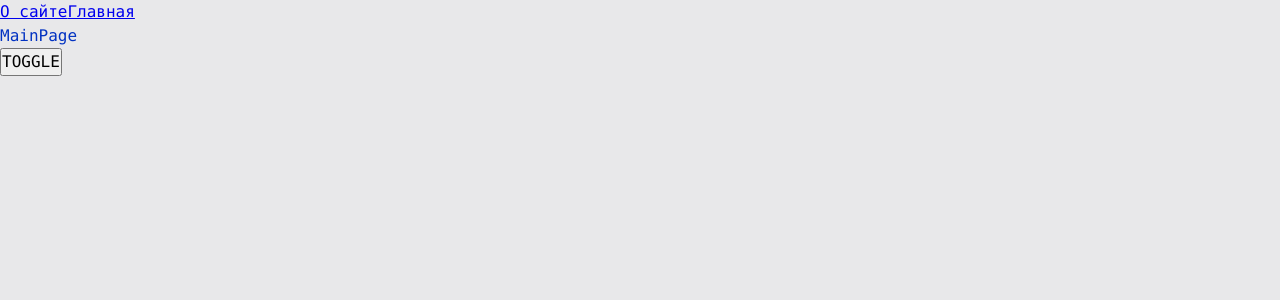
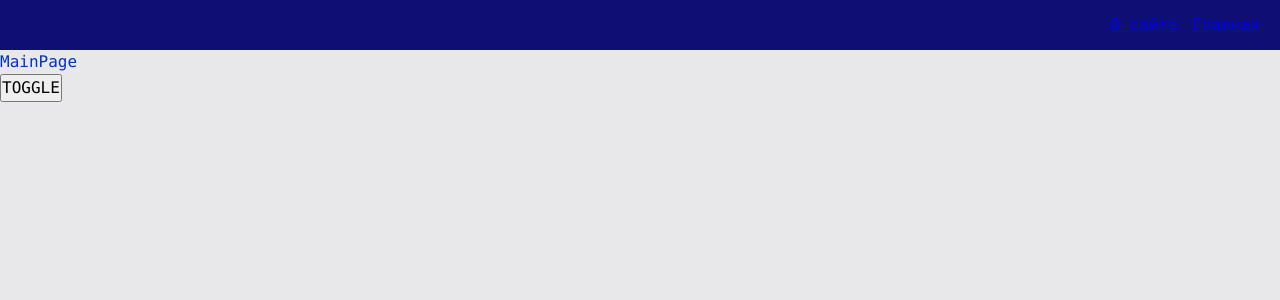
Before and after one commit to ValentinBrest/satisfaction, a React app: page / in a window 1280 px wide. Shown: the top 300 px of the page. Built offline with nearby package versions, Linux system fonts and the light colour scheme.

Commit message:
style: styling NavBar

```diff
--- a/src/app/styles/themes/dark.scss
+++ b/src/app/styles/themes/dark.scss
@@ -1,5 +1,6 @@
 .app.dark {
     --bg-color: #0e0e75;
+    --inverted-bg-color: #e8e8ea;
 
     --primary-color: #049604;
     --secondary-color: #04ff04;
--- a/src/app/styles/themes/light.scss
+++ b/src/app/styles/themes/light.scss
@@ -1,5 +1,6 @@
 .app.light {
     --bg-color: #e8e8ea;
+    --inverted-bg-color: #0e0e75;
 
     --primary-color: #0232c2;
     --secondary-color: #0449e0;
--- a/src/app/styles/variables/global.scss
+++ b/src/app/styles/variables/global.scss
@@ -7,5 +7,8 @@
 
     --font-size-l: 24px;
     --font-line-l: 32px;
-    --font-l: var(--font-size-l) / var(--font-line-l) var(--font-family-main)
+    --font-l: var(--font-size-l) / var(--font-line-l) var(--font-family-main);
+
+    //Размеры
+    --navbar-height: 50px;
 }
--- a/src/widgets/NavBar/ui/NavBar.module.scss
+++ b/src/widgets/NavBar/ui/NavBar.module.scss
@@ -0,0 +1,16 @@
+.NavBar {
+    width: 100%;
+    height: var(--navbar-height);
+    background: var(--inverted-bg-color);
+    display: flex;
+    align-items: center;
+    padding: 20px;
+}
+
+.links {
+    margin-left: auto;
+}
+
+.mainLink {
+    margin-right: 15px;
+}
--- a/src/widgets/NavBar/ui/NavBar.tsx
+++ b/src/widgets/NavBar/ui/NavBar.tsx
@@ -9,8 +9,11 @@ interface NavBarProps {
 export const NavBar = ({className}: NavBarProps) => {
     return (
         <div className={classNames(cl.NavBar, {}, [className])}>
-            <Link to="/about">О сайте</Link>
-            <Link to="/">Главная</Link>
+            <div className={cl.links}>
+                <Link to="/about" className={cl.mainLink}>О сайте</Link>
+                <Link to="/">Главная</Link>
+            </div>
+
         </div>
     )
 }
```
